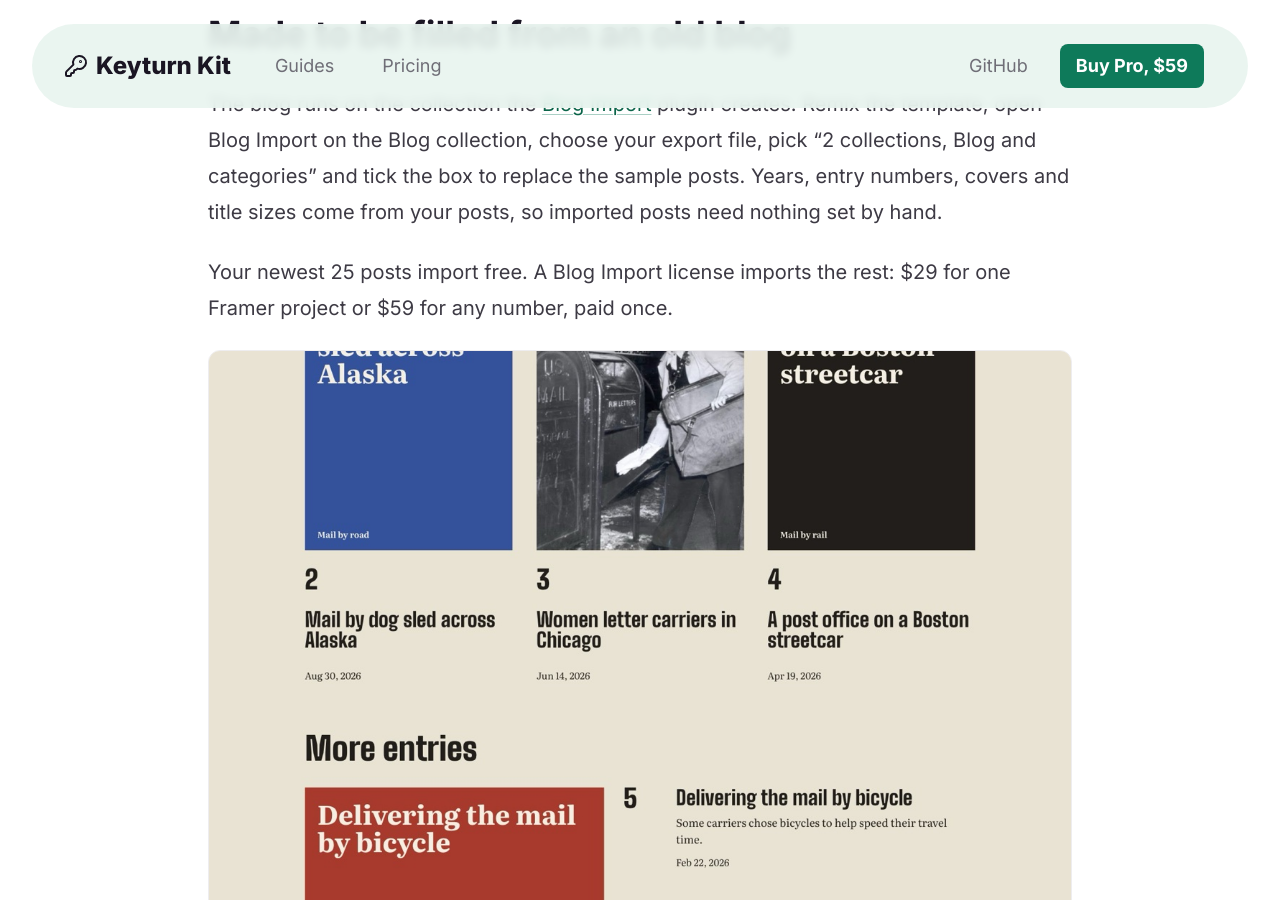
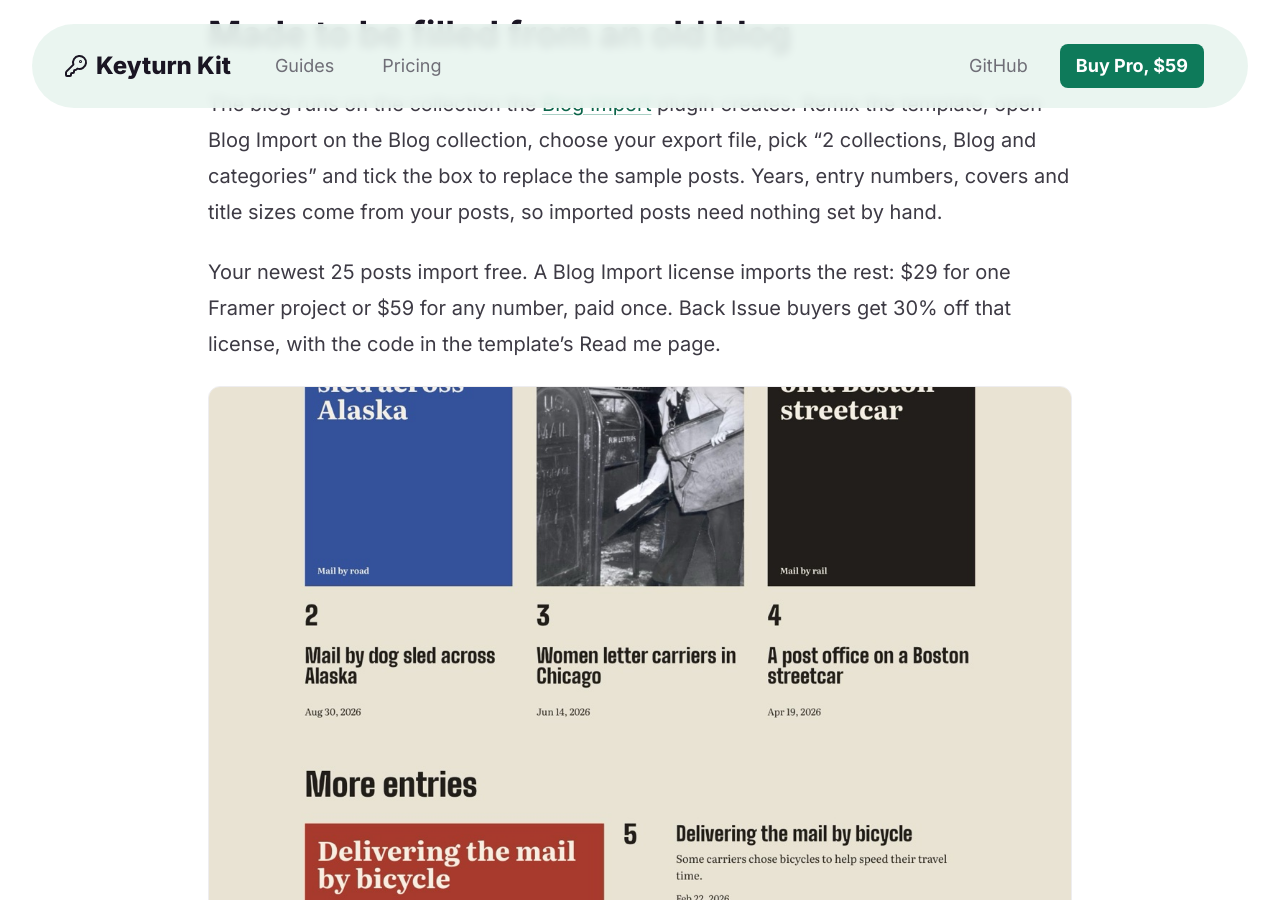
Before and after one commit to keyturnkit/keyturnkit.github.io, a Jekyll site: the page built from back-issue/index.md, in a window 1280 px wide and 900 px high, scrolled down 1231 px. Built offline with Jekyll 4.4.1, drawn with Linux system fonts in a browser that asks for light colours.

Commit message:
V629: template pages mention 30% off the Blog Import license
Co-Authored-By: Claude Opus 5.5 <noreply@anthropic.com>

```diff
--- a/back-issue/index.md
+++ b/back-issue/index.md
@@ -18,7 +18,7 @@ Back Issue is a blog template we made for blogs that already have years of posts
 
 The blog runs on the collection the [Blog Import](/blog-import/) plugin creates. Remix the template, open Blog Import on the Blog collection, choose your export file, pick "2 collections, Blog and categories" and tick the box to replace the sample posts. Years, entry numbers, covers and title sizes come from your posts, so imported posts need nothing set by hand.
 
-Your newest 25 posts import free. A Blog Import license imports the rest: $29 for one Framer project or $59 for any number, paid once.
+Your newest 25 posts import free. A Blog Import license imports the rest: $29 for one Framer project or $59 for any number, paid once. Back Issue buyers get 30% off that license, with the code in the template's Read me page.
 
 <img src="/back-issue/contents.jpg" alt="Back Issue contents page listing numbered entries by volume" width="1200" height="900" loading="lazy" style="width:100%;height:auto;border-radius:12px;border:1px solid var(--line)">
 
```
Also changed, not shown: second-shooter/index.md (+1 -1 lines).
